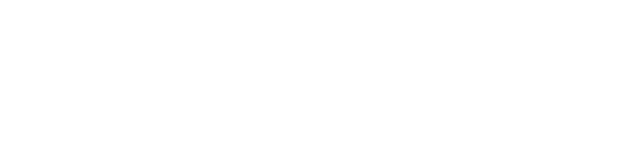
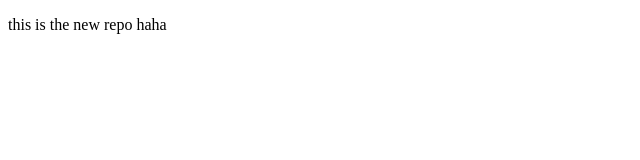
Before and after one commit to rahim8050/emobs, a plain HTML site: page testwater.html in a window 1280 px wide. Shown: the whole page, without its empty margins (0-640 px from the left). Drawn offline with Linux system fonts and the light colour scheme.

Commit message:
new committed

```diff
--- a/testwater.html
+++ b/testwater.html
@@ -5,6 +5,6 @@
     <title>Title</title>
 </head>
 <body>
-
+<p>this is the new repo haha</p>
 </body>
 </html>
```
